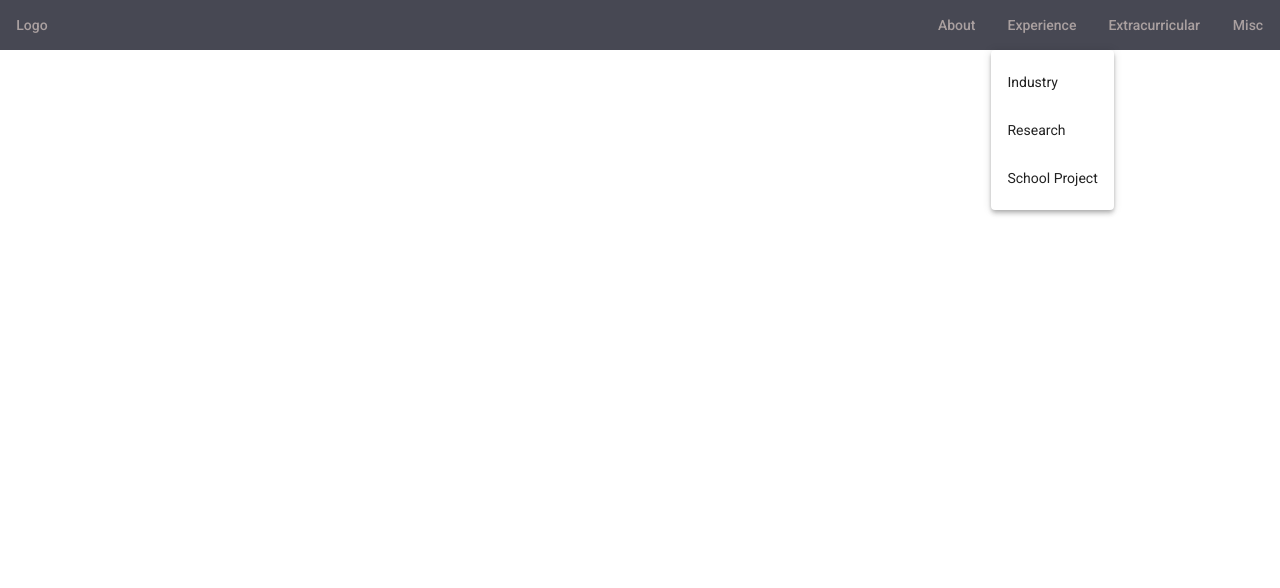
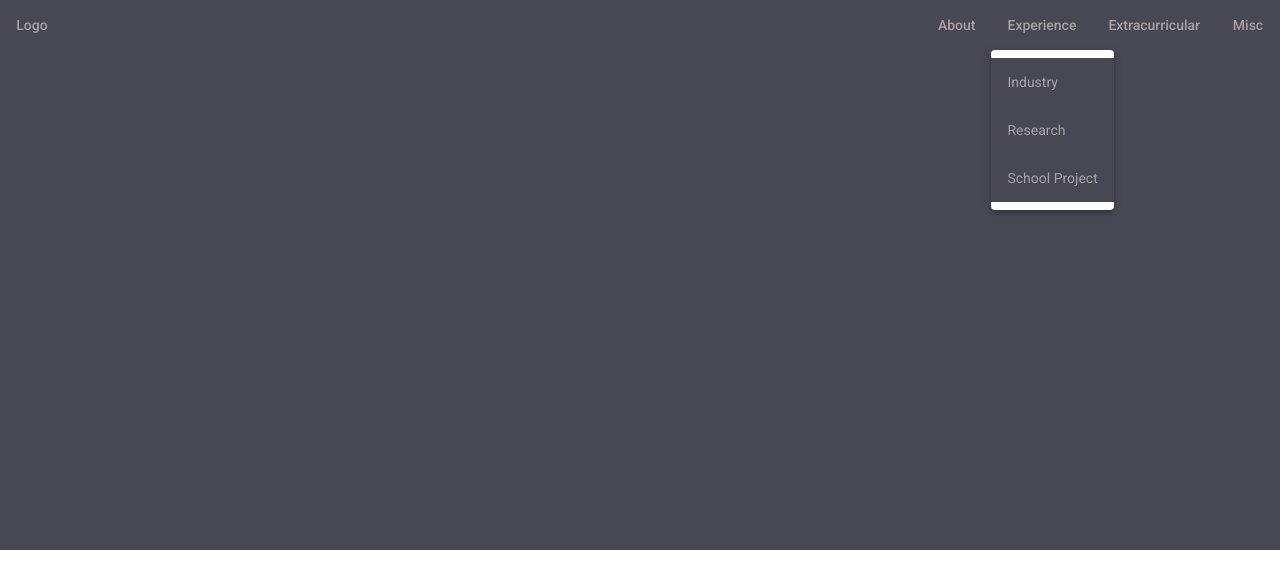
Before and after one commit to staciajohanna/staciajohanna.github.io, an Angular app in the folder portfolio/: page / in a window 1280 px wide. Both pictures are taken after a click on the button "Experience". Shown: the top 588 px of the page. Built offline with nearby package versions, Linux system fonts and the light colour scheme.

Commit message:
add basic banner

```diff
--- /dev/null
+++ b/portfolio/src/app/home/home-banner/home-banner.component.html
@@ -0,0 +1,3 @@
+<div class="home-card">
+
+</div>
--- /dev/null
+++ b/portfolio/src/app/home/home-banner/home-banner.component.scss
@@ -0,0 +1,6 @@
+@import '../../../colors.scss';
+
+.home-card {
+    background-color: $dark-gray;
+    height: 500px;
+}
--- /dev/null
+++ b/portfolio/src/app/home/home-banner/home-banner.component.ts
@@ -0,0 +1,15 @@
+import { Component, OnInit } from '@angular/core';
+
+@Component({
+  selector: 'app-home-banner',
+  templateUrl: './home-banner.component.html',
+  styleUrls: ['./home-banner.component.scss']
+})
+export class HomeBannerComponent implements OnInit {
+
+  constructor() { }
+
+  ngOnInit(): void {
+  }
+
+}
--- a/portfolio/src/app/home/home-root/home-root.component.html
+++ b/portfolio/src/app/home/home-root/home-root.component.html
@@ -4,11 +4,12 @@
         <button mat-button> About </button>
         <button mat-button [matMenuTriggerFor]="experience"> Experience </button>
         <mat-menu #experience="matMenu">
-            <button mat-menu-item> Industry </button>
-            <button mat-menu-item> Research </button>
-            <button mat-menu-item> School Project </button>
+            <button mat-menu-item class="top-menu-item"> Industry </button>
+            <button mat-menu-item class="top-menu-item"> Research </button>
+            <button mat-menu-item class="top-menu-item"> School Project </button>
         </mat-menu>
         <button mat-button> Extracurricular </button>
         <button mat-button> Misc </button>
     </div>
 </div>
+<app-home-banner></app-home-banner>
--- a/portfolio/src/app/home/home-root/home-root.component.scss
+++ b/portfolio/src/app/home/home-root/home-root.component.scss
@@ -12,3 +12,9 @@
     display: flex;
     height: 100%;
 }
+
+.top-menu-item {
+    background-color: $dark-gray;
+    color: $beige;
+    height: 100%;
+}
--- a/portfolio/src/app/home/home.module.ts
+++ b/portfolio/src/app/home/home.module.ts
@@ -5,9 +5,10 @@ import { HomeRootComponent } from './home-root/home-root.component';
 
 import { MatButtonModule } from '@angular/material/button';
 import { MatMenuModule } from '@angular/material/menu';
+import { HomeBannerComponent } from './home-banner/home-banner.component';
 
 @NgModule({
-  declarations: [HomeRootComponent],
+  declarations: [HomeRootComponent, HomeBannerComponent],
   imports: [
     CommonModule,
 
```
Also changed, not shown: 1 other file (tests, documents, lock files or other folders).
